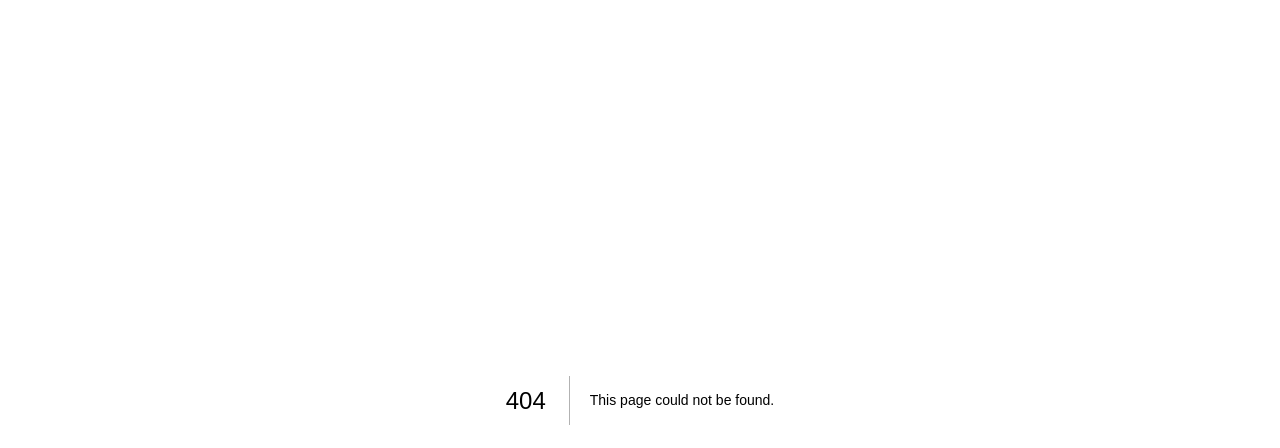
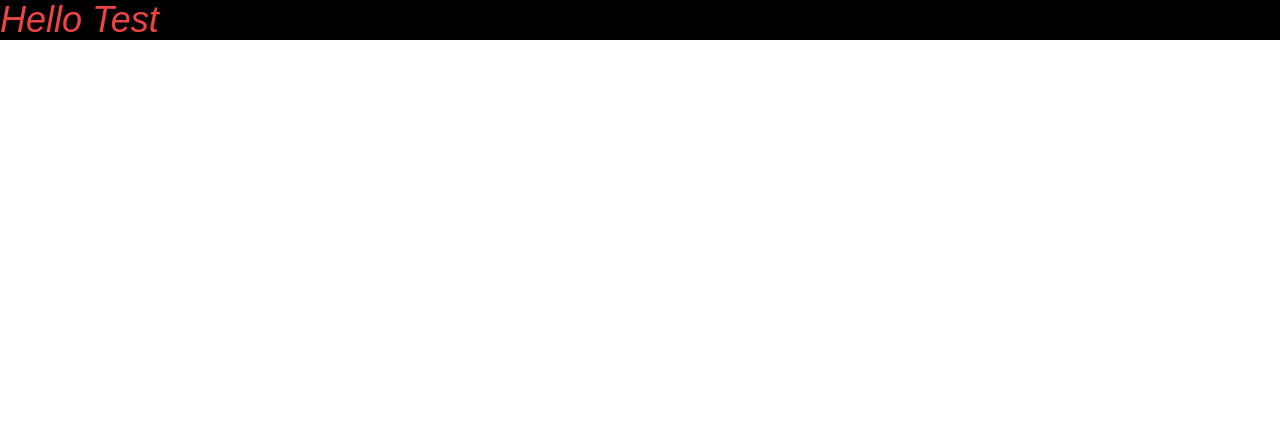
Before and after one commit to ModzabazeR/csbootcamp-webapp, a Next.js app: page /test in a window 1280 px wide. Before the commit this address had no page. Shown: the top 448 px of the page. Built offline with nearby package versions, Linux system fonts and the light colour scheme.

Commit message:
tutorial

```diff
--- /dev/null
+++ b/components/card.tsx
@@ -0,0 +1,12 @@
+import ICard from "@/typings"
+
+export default function Card({name, type, description, price}: ICard) {
+	return (
+		<div className="bg-gray-200 mx-4 p-4">
+			<p>ชื่อการ์ด: {name}</p>
+			<p>ประเภท: {type}</p>
+			<p>ความสามารถ: {description}</p>
+			<p>ราคา: {price}</p>
+		</div>
+	)
+}
--- a/pages/index.tsx
+++ b/pages/index.tsx
@@ -5,10 +5,16 @@
 //   weight: '400'
 // })
 
+import Card from "@/components/card"
+
 export default function Home() {
   return (
     <div className="flex h-screen justify-center items-center bg-gradient-to-r from-green-300 via-blue-500 to-purple-600">
         <div className="text-5xl font-bold text-white drop-shadow-lg">CS29 Bootcamp | ยินดีต้อนรับ</div>
+        {/* <Card name="สลับ" type="การ์ดโจมตี" description="สลับการ์ดกับกลุ่มอื่นได้" price={999} />
+        <Card name="x2" type="การ์ดบัฟ" description="คูณ 2 คะแนนกลุ่มตัวเองในรอบนั้น" price={50} />
+        <Card />
+        <Card /> */}
     </div>
   )
 }
--- /dev/null
+++ b/pages/test.tsx
@@ -0,0 +1,9 @@
+function Test() {
+	return (
+		<div className="text-4xl italic text-red-500 bg-black">
+			Hello Test
+		</div>
+	)
+}
+
+export default Test
--- /dev/null
+++ b/typings.d.ts
@@ -0,0 +1,6 @@
+export default interface ICard {
+	name: string,
+	type: string,
+	description: string,
+	price: number
+}
```
